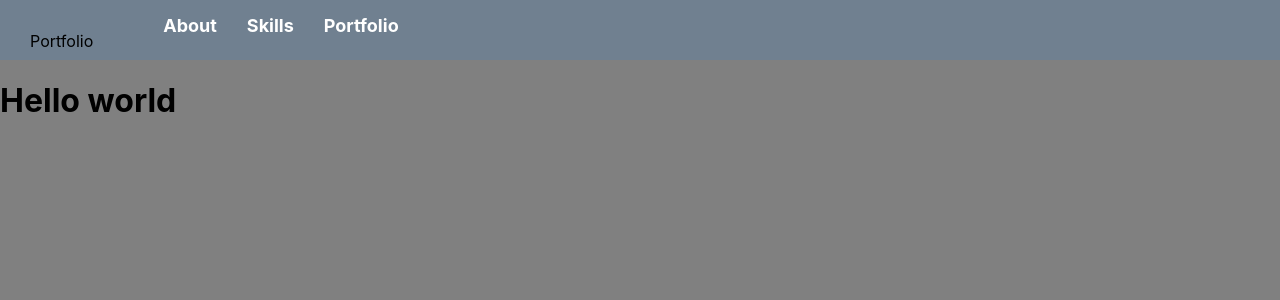
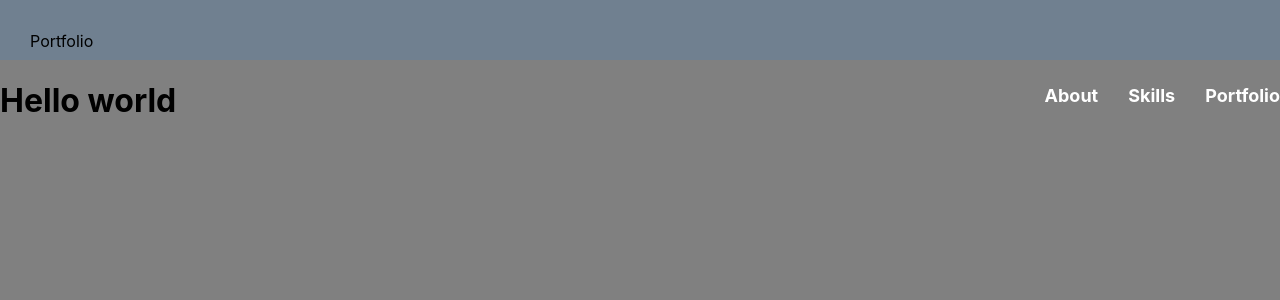
Before and after one commit to Danhayes3008/react-portfolio, a React (Create React App) app: page / in a window 1280 px wide. Shown: the top 300 px of the page. Built offline with nearby package versions, Linux system fonts and the light colour scheme.

Commit message:
pushed the navbar changes to the app.css files

```diff
--- a/src/styles/App.css
+++ b/src/styles/App.css
@@ -7,6 +7,7 @@
 
 .navbar {
   display: inline-block;
+  width: 100%;
 }
 
 nav {
@@ -30,6 +31,7 @@ nav li a:hover {
 nav ul {
   height: 40px;
   margin: 0px;
+  float: right;
 }
 
 nav ul li {
@@ -37,7 +39,6 @@ nav ul li {
   padding: 15px;
   list-style: none;
   display: inline-block;
-  float: left;
 }
 
 .App-logo {
```
Also changed, not shown: 1 other file (tests, documents, lock files or other folders).
